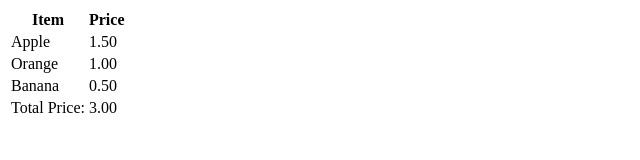
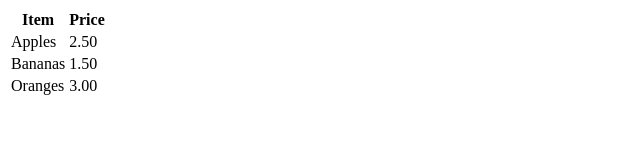
Before and after one commit to acciojob/grofers-checkout-2-shivamkr8227, a website: page main.html in a window 1280 px wide. Shown: the whole page, without its empty margins (0-640 px from the left). Drawn offline with Linux system fonts and the light colour scheme.

Commit message:
created a submission

```diff
--- a/main.html
+++ b/main.html
@@ -7,33 +7,31 @@
 </head>
 
 <body>
-	<!-- the entire body must be written by student -->
-	 <table id="groceryList">
+
+	<table>
+		<thead>
 			<tr>
 				<th>Item</th>
 				<th>Price</th>
 			</tr>
+		</thead>
+		<tbody>
 			<tr>
-            <td>Apple</td>
-            <td data-ns-test="price">1.50</td>
+				<td>Apples</td>
+				<td data-ns-test="prices">2.50</td>
 			</tr>
 			<tr>
-            <td>Orange</td>
-            <td data-ns-test="price">1.00</td>
+				<td>Bananas</td>
+				<td data-ns-test="prices">1.50</td>
 			</tr>
 			<tr>
-            <td>Banana</td>
-            <td data-ns-test="price">0.50</td>
+				<td>Oranges</td>
+				<td data-ns-test="prices">3.00</td>
 			</tr>
-<!-- 		  <tr>
-            <td>Pineapple</td>
-            <td data-ns-test="price">2.75</td>
-        </tr> -->
-        <tr>
-            <td>Total Price:</td>
-            <td data-ns-test="grandTotal"></td>
-        </tr>
+		</tbody>
 	</table>
+
+	<!-- the entire body must be written by student -->
 	<script type="text/javascript" src="./script.js">
 	</script>
 
--- a/script.js
+++ b/script.js
@@ -1,21 +1,19 @@
-//your code here
-function calculateTotal() {
-    const prices = document.querySelectorAll("[data-ns-test='price']");
-    let total = 0;
+const priceElements = document.querySelectorAll('[data-ns-test="prices"]');
 
-    prices.forEach((price) => {
-        total += parseFloat(price.textContent);
-    });
+let totalPrice = 0;
 
-    const grandTotalCell = document.querySelector("[data-ns-test='grandTotal']");
-    grandTotalCell.textContent = total.toFixed(2);
+// iterate over the price elements and add their values to the total price
+priceElements.forEach((priceElement) => {
+  totalPrice += parseFloat(priceElement.textContent);
+});
+
+// get the grand total cell
+const grandTotalCell = document.querySelector('[data-ns-test="grandTotal"]');
+const grandTotal = parseFloat(grandTotalCell.textContent);
+
+// check if the total price equals the grand total
+if (totalPrice === grandTotal) {
+  console.log("Total prices match the grand total.");
+} else {
+  console.log("Total prices do not match the grand total.");
 }
-
-// Calculate the total initially
-calculateTotal();
-
-// Listen for changes in prices
-const prices = document.querySelectorAll("[data-ns-test='price']");
-prices.forEach((price) => {
-    price.addEventListener("input", calculateTotal);
-});
```
Lines whose indentation alone changed are shown as unchanged.
